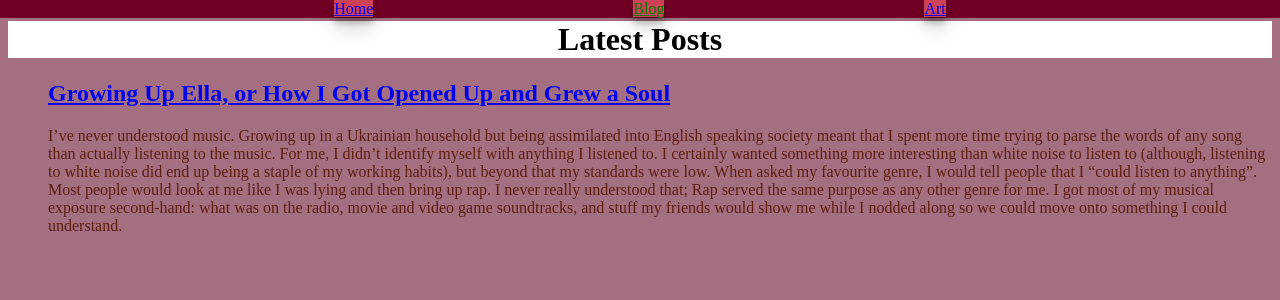
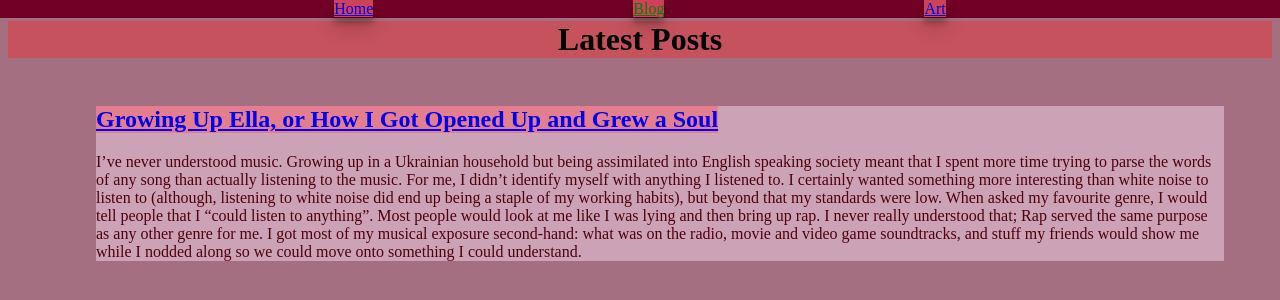
Before and after one commit to malleyeno/malleyeno.github.io, a Jekyll site: the page built from blog.html, in a window 1280 px wide. Shown: the top 300 px of the page. Built offline with Jekyll 4.4.1, drawn with Linux system fonts in a browser that asks for light colours; nearby versions of some CDN libraries.

Commit message:
Colour variables, and margins on blog listings.

```diff
--- a/_sass/blogIndex.scss
+++ b/_sass/blogIndex.scss
@@ -1,10 +1,21 @@
-@use "main";
+@import "main";
 
 // Blog Index Styling
 li {
     list-style-type: none;
 }
 
+h2 {
+    background-color: $elementAccentCol;
+    text-align: center;
+    width: max-content;
+}
+
+h2:hover {
+    background-color: $activeElementCol;
+}
+
 .blog-listing {
-    background-color: antiquewhite;
+    background-color: $elementSecondCol;
+    margin: 3em;
 }
--- a/_sass/main.scss
+++ b/_sass/main.scss
@@ -1,6 +1,13 @@
 // colours: #4f000b #720026 #ce4257 #ff7f51 #ff9b54
 
+$mainBGCol: #a36f81;
+$secondBGCol: #c5525c;
+$fontCol: #4f000b;
+$navBarCol: #720026;
+$buttonCol: #ce4257;
+$activeElementCol: #ff7f51;
 $elementAccentCol: #e47e8e;
+$elementSecondCol: #cca2b7;
 
 // Navbar Styling
 .current {
@@ -9,7 +16,7 @@ $elementAccentCol: #e47e8e;
 
 nav {
     text-align: center;
-    background-color: #720026;
+    background-color: $navBarCol;
 }
 
 .button-bar {
@@ -23,7 +30,7 @@ nav {
 }
 
 .button {
-    background-color: #ce4257;
+    background-color: $buttonCol;
     list-style-type: none;
     margin: 0% 10%;
     padding: 0%;
@@ -32,7 +39,7 @@ nav {
 }
 
 .button:hover {
-    background-color: #ff9b54;
+    background-color: $activeElementCol;
 }
 
 
@@ -47,15 +54,15 @@ nav {
 
 // General Doc Styling
 body {
-    background-color: #a36f81;
+    background-color: $mainBGCol;
     height: 100%;
 }
 
 h1 {
-    background-color: white;
+    background-color: $secondBGCol;
     text-align: center;
 }
 
 p {
-    color: #5c1f0f;
+    color: $fontCol;
 }
--- a/blog.html
+++ b/blog.html
@@ -7,13 +7,13 @@ layout: blogs
 
 <ul>
   {% for post in site.posts%}
-  <li>
+  <li class="blog-listing">
     <h2>
       <a href="{{ post.url }}">
         {{ post.title }}
       </a>
     </h2>
-    <p class="blog-listing"> {{ post.excerpt }} </p>
+    <p> {{ post.excerpt }} </p>
   </li>
   {% endfor %}
 </ul>
```
